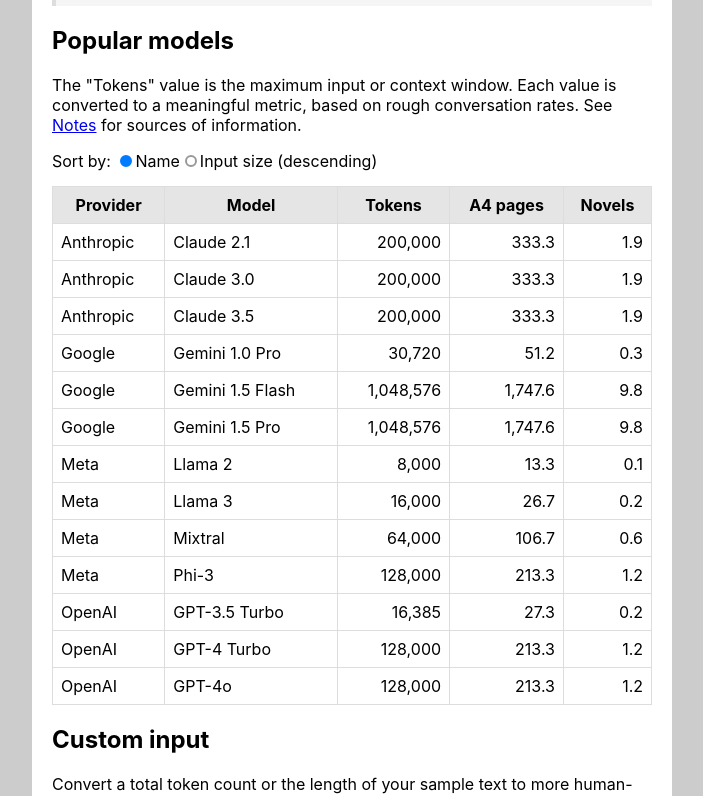
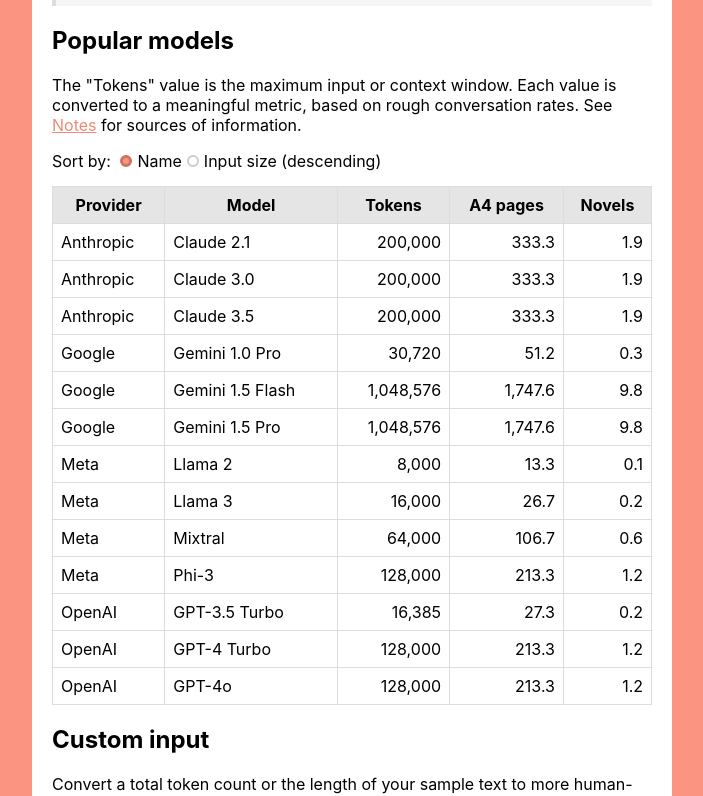
Before and after one commit to MichaelCurrin/token-translator, a React (Create React App) app: page / in a window 1280 px wide. Shown: the part 947-1743 px from the top of the page, without its empty margins (288-991 px from the left). Built offline with nearby package versions, Linux system fonts and the light colour scheme.

Commit message:
feat: add dark mode

```diff
--- a/src/components/Header.jsx
+++ b/src/components/Header.jsx
@@ -20,7 +20,7 @@
           title="Go to GitHub repo"
         >
           <img
-            src="https://img.shields.io/static/v1?label=MichaelCurrin&message=token-translator&color=blue&logo=github"
+            src="https://img.shields.io/static/v1?label=MichaelCurrin&message=token-translator&color=458a8f&logo=github"
             alt="MichaelCurrin - token-translator"
           />
         </a>
--- a/src/components/Models/SortingButtons.css
+++ b/src/components/Models/SortingButtons.css
@@ -1,25 +1,3 @@
 .sorting-buttons {
   margin-bottom: 15px;
 }
-
-.sorting-buttons label input[type='radio'] {
-  appearance: none;
-  -webkit-appearance: none;
-  -moz-appearance: none;
-  width: 12px;
-  height: 12px;
-  border: 2px solid #999;
-  border-radius: 50%;
-  outline: none;
-  cursor: pointer;
-  transition: background-color 0.3s ease;
-}
-
-.sorting-buttons label input[type='radio']:checked {
-  background-color: #007bff;
-  border-color: #007bff;
-}
-
-.sorting-buttons label input[type='radio']:hover {
-  border-color: #007bff;
-}
--- a/src/index.css
+++ b/src/index.css
@@ -7,7 +7,8 @@
   padding: 0px;
   margin-top: 0px;
   margin-bottom: 15px;
-  background-color: #ccc;
+  background-color: #fb9480;
+  color: black;
 }
 
 #root {
@@ -33,27 +34,12 @@
   margin-bottom: 0.5em;
 }
 
-table {
-  border-collapse: collapse;
-  width: 100%;
-  /* Stop overflow outside the container, on very wide values in the table. */
-  max-width: 100%;
+a {
+  color: #ee8b77;
 }
 
-th,
-td {
-  border: 1px solid #ddd;
-  padding: 8px;
-  text-align: left;
-}
-
-th {
-  background-color: #e5e5e5;
-  text-align: center;
-}
-
-tr {
-  background-color: #fff;
+a:hover {
+  color: #cf7f6f;
 }
 
 code {
@@ -82,3 +68,109 @@
 .numeric-input {
   width: 10em;
 }
+
+input[type='radio'] {
+  appearance: none;
+  -webkit-appearance: none;
+  -moz-appearance: none;
+  width: 12px;
+  height: 12px;
+  border: 2px solid #ccc;
+  border-radius: 50%;
+  outline: none;
+  cursor: pointer;
+  transition: background-color 0.3s ease;
+  margin-right: 5px;
+}
+
+input[type='radio']:checked {
+  border-color: #c77261;
+  background-color: #fb9480;
+  box-shadow: inset 0 0 0 1px #c77261;
+  cursor: default;
+}
+
+input[type='radio']:hover {
+  border-color: #cc6a56;
+}
+
+table {
+  border-collapse: collapse;
+  width: 100%;
+  /* Stop overflow outside the container, on very wide values in the table. */
+  max-width: 100%;
+}
+
+th,
+td {
+  border: 1px solid #ddd;
+  padding: 8px;
+  text-align: left;
+}
+
+th {
+  background-color: #e5e5e5;
+  text-align: center;
+}
+
+tr {
+  background-color: #fff;
+}
+
+@media (prefers-color-scheme: dark) {
+  #root {
+    background-color: #1a1a1a;
+    color: #e0e0e0;
+  }
+
+  a {
+    color: #f08671;
+  }
+
+  a:hover {
+    color: #ffaf9f;
+  }
+
+  a:visited {
+    color: #ff6cc2;
+  }
+
+  a:hover:visited {
+    color: #ff8ace;
+  }
+
+  h1,
+  h2 {
+    color: #ffffff;
+  }
+
+  blockquote {
+    border-left: 0.25em solid #444;
+    color: #b0b0b0;
+    background-color: #2a2a2a;
+  }
+
+  input,
+  select {
+    background-color: #333333;
+    color: #e0e0e0;
+    border: 1px solid #4a4a4a;
+  }
+
+  th,
+  td {
+    border: 1px solid #444;
+  }
+
+  th {
+    background-color: #333333;
+  }
+
+  tr {
+    background-color: #222222;
+  }
+
+  tr:nth-child(even) {
+    background-color: #2a2a2a;
+  }
+}
```
